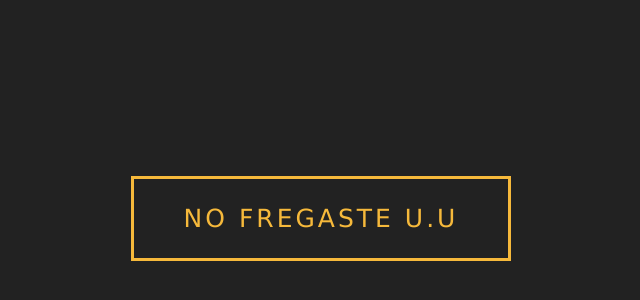
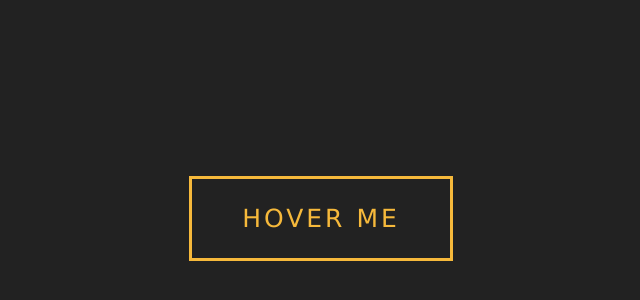
Before and after one commit to luzcry/css-animations, a plain HTML site: page splitted.html in a window 1280 px wide. Shown: the part 182-482 px from the top of the page, without its empty margins (319-959 px from the left). Drawn offline with Linux system fonts and the light colour scheme.

Commit message:
changing name

```diff
--- a/splitted.html
+++ b/splitted.html
@@ -8,6 +8,6 @@
   <link rel="stylesheet" href="splitted.css">
 </head>
 <body>
-  <a href="#"><span>No fregaste u.u</span></a>
+  <a href="#"><span>hover me</span></a>
 </body>
 </html>
```
